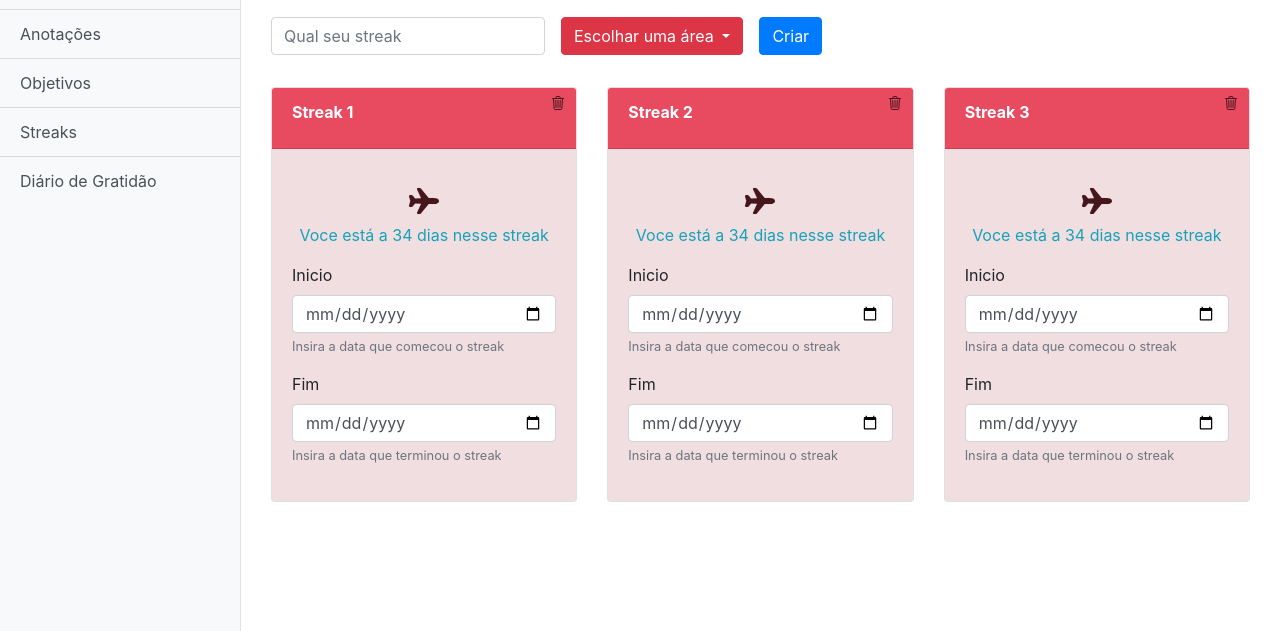
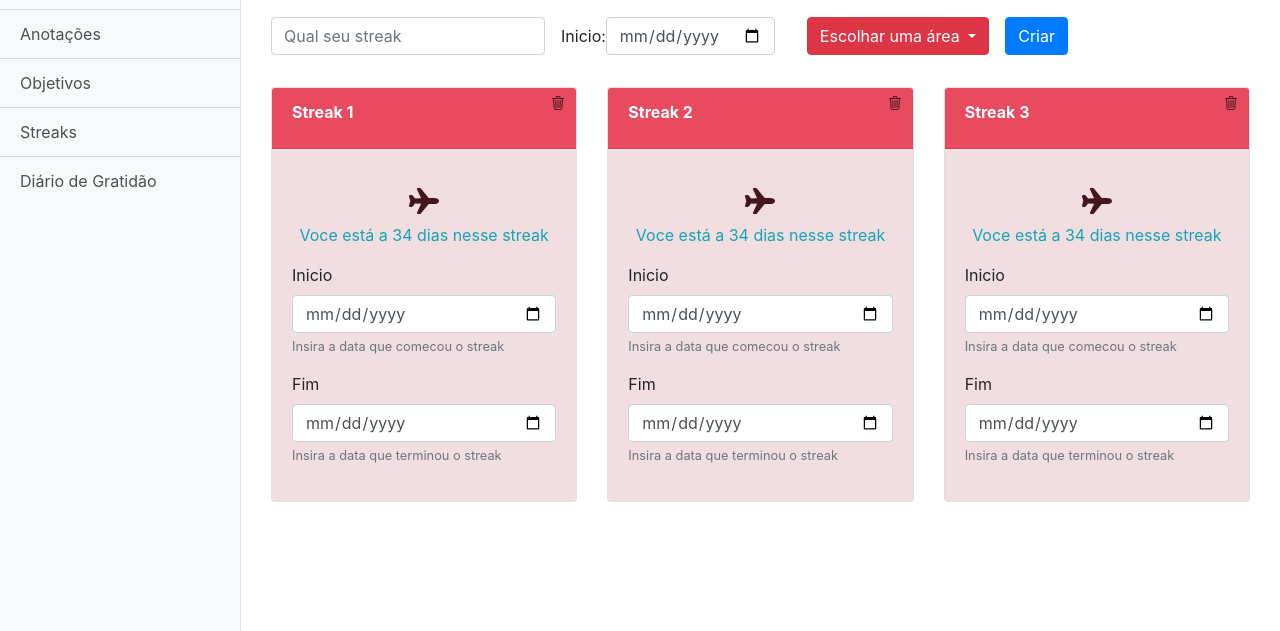
Before and after one commit to zinxcombr/brunappfrontend, a website: page streaks.html in a window 1280 px wide. Shown: the part 169-800 px from the top of the page. Drawn offline with nearby package versions, Linux system fonts and the light colour scheme.

Commit message:
date to streaks

```diff
--- a/streaks.html
+++ b/streaks.html
@@ -66,6 +66,10 @@
             <div class="form-group mb-2">
                <label for="inputPassword2" class="sr-only">Objetivo</label>
                <input type="" class="form-control" id="inputPassword2" placeholder="Qual seu streak">
+            </div>
+            <div class="form-group mb-2 mx-sm-3">
+              <label for="exampleInputEmail1">Inicio:</label>
+              <input type="date" class="form-control" id="" placeholder="">
             </div>
             <div class="form-group mx-sm-3 mb-2">
                <div class="btn-group">
```
